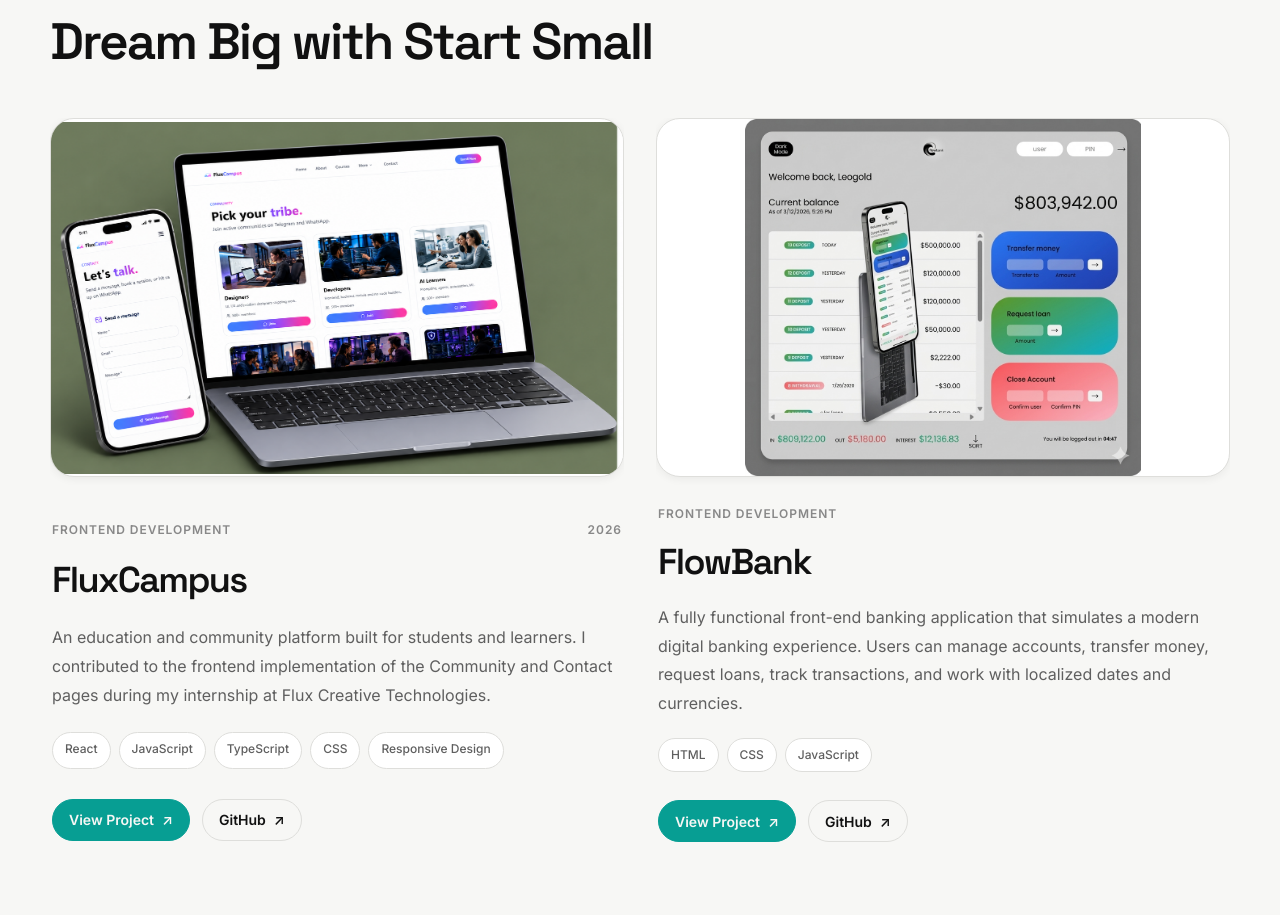
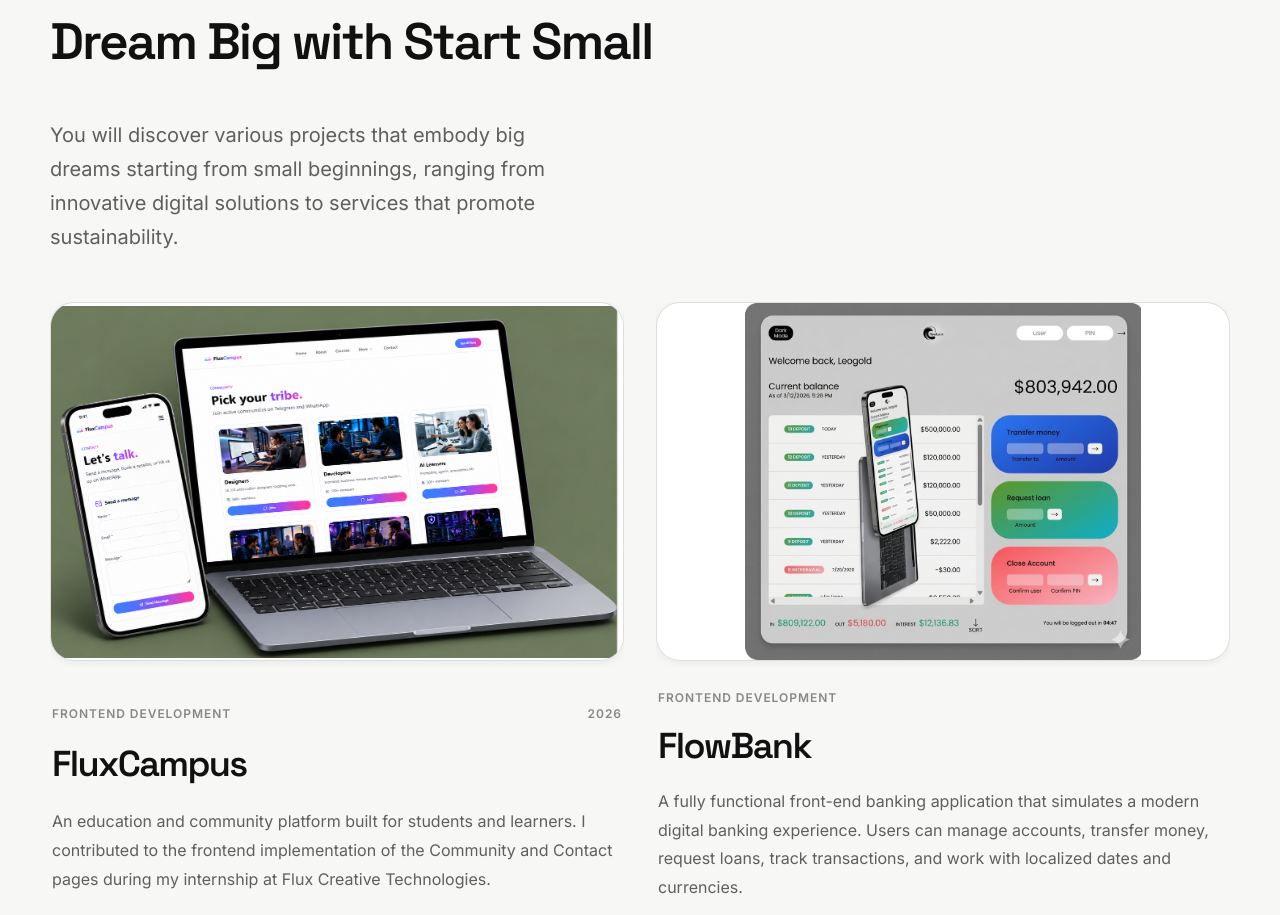
Before and after one commit to Noftyfootie/modern-portfolio, a React (Vite) app: page / in a window 1280 px wide. Shown: the part 966-1881 px from the top of the page. Built offline with nearby package versions, Linux system fonts and the light colour scheme.

Commit message:
Project description

```diff
--- a/src/sections/Projects/Projects.jsx
+++ b/src/sections/Projects/Projects.jsx
@@ -13,6 +13,12 @@
 
             <h2 className="projects__title">Dream Big with Start Small</h2>
           </div>
+
+          <p className="projects__description">
+            You will discover various projects that embody big dreams starting
+            from small beginnings, ranging from innovative digital solutions to
+            services that promote sustainability.
+          </p>
         </div>
 
         {/* Projects */}
```
